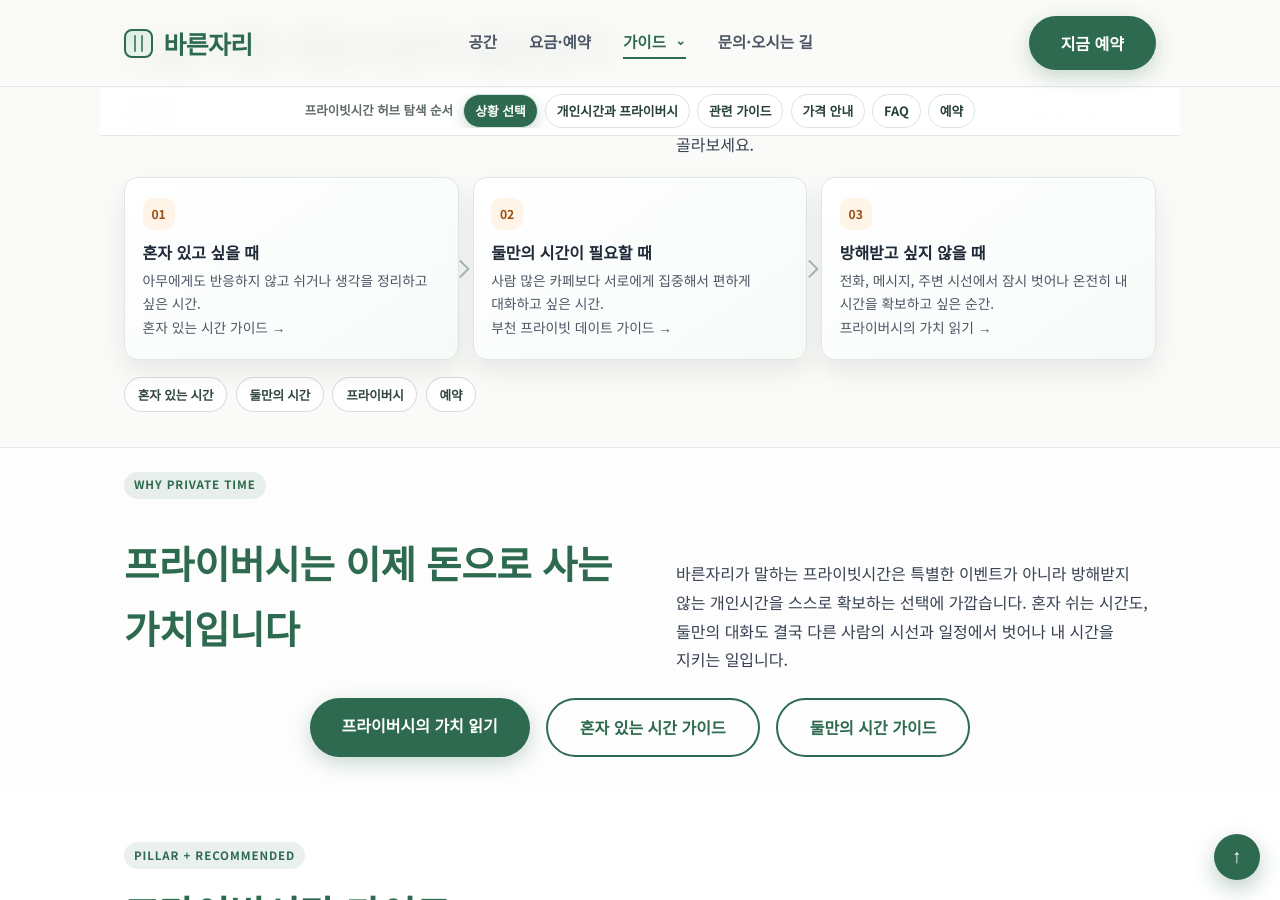
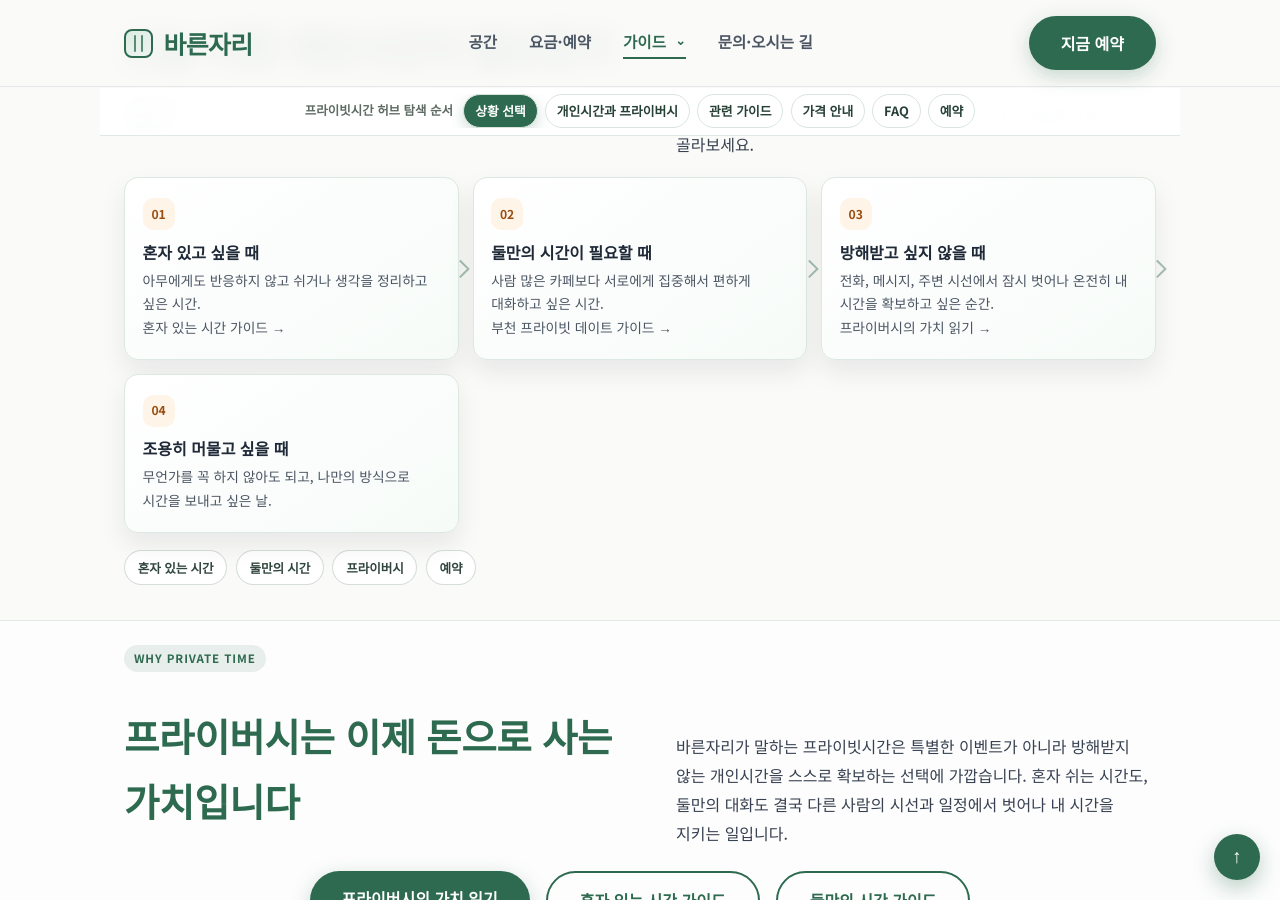
Before and after one commit to bareunspace/blog, a Jekyll site: the page built from private.html, in a window 1280 px wide and 900 px high, scrolled down 997 px. Built offline with Jekyll 4.4.1, drawn with Linux system fonts in a browser that asks for light colours.

Commit message:
Restore situation card and show private guide cards three per row

```diff
--- a/private.html
+++ b/private.html
@@ -14,6 +14,14 @@
 script_version: 20260711-4
 ---
 
+<style>
+@media (min-width: 901px) {
+  .private-hub #private-series .meeting-series-grid:not(.private-series-pillar-grid) .meeting-series-card-support {
+    grid-column: span 4;
+  }
+}
+</style>
+
 <main class="about-page blog-hub private-hub">
   <section id="home" class="private-hero"><div class="section-inner"><p class="section-label">Personal Time</p><h1 class="section-title">프라이빗시간은 공간보다<br />방해받지 않는 시간을 예약하는 일입니다</h1><p class="hero-subtitle">혼자 쉬고 생각을 정리하는 시간, 둘만의 대화, 조용한 데이트처럼 다른 사람의 시선과 일정에서 잠시 벗어나고 싶은 순간을 위한 허브입니다.</p><div class="hero-btns"><a href="#situation-selector" class="btn-outline">내 상황 찾기</a><a href="#private-series" class="btn-outline">대표 가이드 보기</a><a href="/booking/" class="btn-primary">프라이빗시간 예약</a></div><div class="private-hero-metrics" aria-label="프라이빗시간 핵심 안내"><article class="private-metric-card"><p class="private-metric-value">1시간 10,000원</p><p class="private-metric-label">현재 안내 요금</p></article><article class="private-metric-card"><p class="private-metric-value">필요한 시간만</p><p class="private-metric-label">목적에 맞춰 예약</p></article><article class="private-metric-card"><p class="private-metric-value">한 팀 단독</p><p class="private-metric-label">예약 시간 동안 프라이빗 이용</p></article></div></div></section>
   {% include breadcrumb.html %}
@@ -21,7 +29,7 @@
 
   <section id="private-quick-answer" class="guide-summary-section private-surface" aria-label="프라이빗시간 빠른 답변"><div class="section-inner"><div class="interview-flow-heading"><p class="section-label">Quick Answer</p><h2 class="section-title">프라이빗시간이란 무엇인가요?</h2><p><strong>프라이빗시간은 공간 자체보다 다른 사람의 시선과 방해에서 벗어나 혼자 또는 함께 온전히 사용할 시간을 확보하는 것입니다.</strong> 바른자리는 부천 신중동에서 혼자 쉬기, 생각 정리, 둘만의 대화, 조용한 데이트처럼 필요한 시간만 예약해 사용하는 프라이빗 공간입니다.</p></div></div></section>
 
-  <section id="situation-selector" class="guide-summary-section private-surface" aria-label="프라이빗시간 상황 선택"><div class="section-inner"><div class="interview-flow-heading"><p class="section-label">Situation Selector</p><h2 class="section-title">오늘 어떤 개인시간이 필요한가요?</h2><p>장소를 고르기 전에 내가 왜 혼자 또는 둘만의 시간이 필요한지부터 골라보세요.</p></div><div class="guide-summary-grid interview-flow-grid"><article class="guide-summary-card"><span>01</span><h2>혼자 있고 싶을 때</h2><p>아무에게도 반응하지 않고 쉬거나 생각을 정리하고 싶은 시간.</p><p><a href="/posts/alone-time-is-recovery/">혼자 있는 시간 가이드 →</a></p></article><article class="guide-summary-card"><span>02</span><h2>둘만의 시간이 필요할 때</h2><p>사람 많은 카페보다 서로에게 집중해서 편하게 대화하고 싶은 시간.</p><p><a href="/posts/date-your-own-time/">부천 프라이빗 데이트 가이드 →</a></p></article><article class="guide-summary-card"><span>03</span><h2>방해받고 싶지 않을 때</h2><p>전화, 메시지, 주변 시선에서 잠시 벗어나 온전히 내 시간을 확보하고 싶은 순간.</p><p><a href="/posts/privacy-is-worth-paying-for/">프라이버시의 가치 읽기 →</a></p></article></div><div class="private-situation-chips" aria-label="프라이빗시간 빠른 이동"><a href="/posts/alone-time-is-recovery/">혼자 있는 시간</a><a href="/posts/date-your-own-time/">둘만의 시간</a><a href="/posts/privacy-is-worth-paying-for/">프라이버시</a><a href="#booking">예약</a></div></div></section>
+  <section id="situation-selector" class="guide-summary-section private-surface" aria-label="프라이빗시간 상황 선택"><div class="section-inner"><div class="interview-flow-heading"><p class="section-label">Situation Selector</p><h2 class="section-title">오늘 어떤 개인시간이 필요한가요?</h2><p>장소를 고르기 전에 내가 왜 혼자 또는 둘만의 시간이 필요한지부터 골라보세요.</p></div><div class="guide-summary-grid interview-flow-grid"><article class="guide-summary-card"><span>01</span><h2>혼자 있고 싶을 때</h2><p>아무에게도 반응하지 않고 쉬거나 생각을 정리하고 싶은 시간.</p><p><a href="/posts/alone-time-is-recovery/">혼자 있는 시간 가이드 →</a></p></article><article class="guide-summary-card"><span>02</span><h2>둘만의 시간이 필요할 때</h2><p>사람 많은 카페보다 서로에게 집중해서 편하게 대화하고 싶은 시간.</p><p><a href="/posts/date-your-own-time/">부천 프라이빗 데이트 가이드 →</a></p></article><article class="guide-summary-card"><span>03</span><h2>방해받고 싶지 않을 때</h2><p>전화, 메시지, 주변 시선에서 잠시 벗어나 온전히 내 시간을 확보하고 싶은 순간.</p><p><a href="/posts/privacy-is-worth-paying-for/">프라이버시의 가치 읽기 →</a></p></article><article class="guide-summary-card"><span>04</span><h2>조용히 머물고 싶을 때</h2><p>무언가를 꼭 하지 않아도 되고, 나만의 방식으로 시간을 보내고 싶은 날.</p></article></div><div class="private-situation-chips" aria-label="프라이빗시간 빠른 이동"><a href="/posts/alone-time-is-recovery/">혼자 있는 시간</a><a href="/posts/date-your-own-time/">둘만의 시간</a><a href="/posts/privacy-is-worth-paying-for/">프라이버시</a><a href="#booking">예약</a></div></div></section>
 
   <section id="private-brand-focus" class="guide-summary-section private-surface-soft"><div class="section-inner"><div class="interview-flow-heading"><p class="section-label">Why Private Time</p><h2 class="section-title">프라이버시는 이제 돈으로 사는 가치입니다</h2><p>바른자리가 말하는 프라이빗시간은 특별한 이벤트가 아니라 방해받지 않는 개인시간을 스스로 확보하는 선택에 가깝습니다. 혼자 쉬는 시간도, 둘만의 대화도 결국 다른 사람의 시선과 일정에서 벗어나 내 시간을 지키는 일입니다.</p></div><div class="hero-btns" style="margin-top:1.5rem;"><a href="/posts/privacy-is-worth-paying-for/" class="btn-primary">프라이버시의 가치 읽기</a><a href="/posts/alone-time-is-recovery/" class="btn-outline">혼자 있는 시간 가이드</a><a href="/posts/date-your-own-time/" class="btn-outline">둘만의 시간 가이드</a></div></div></section>
 
```
